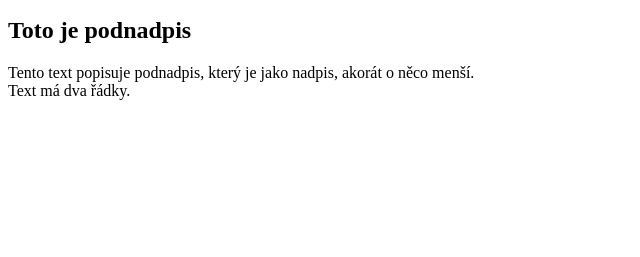
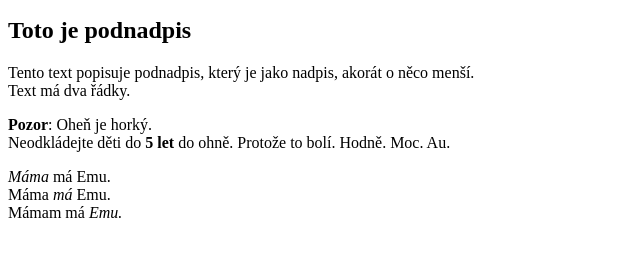
Before and after one commit to 314PAP/webrebel1, a plain HTML site: page index.html in a window 1280 px wide. Shown: the part 101-358 px from the top of the page, without its empty margins (0-640 px from the left). Drawn offline with Linux system fonts and the light colour scheme.

Commit message:
pridal jsem dva odstavce a vyzkoušel prikazy "em,strong,br"

```diff
--- a/index.html
+++ b/index.html
@@ -12,5 +12,16 @@
             <h2>Toto je podnadpis</h2>
 
                 <p>Tento text popisuje podnadpis, který je jako nadpis, akorát o něco menší.<br>Text má dva řádky.</p>
+
+                <p>
+                    <strong>Pozor</strong>: Oheň je horký.<br>
+                    Neodkládejte děti do <strong>5 let</strong> do ohně. Protože to bolí. Hodně. Moc. Au.
+                </p>
+
+                <p>
+                    <em>Máma</em> má Emu.<br>
+                    Máma <em>má</em> Emu.<br>
+                    Mámam má <em>Emu.</em>
+                </p>
         </body>
  </html>
```
